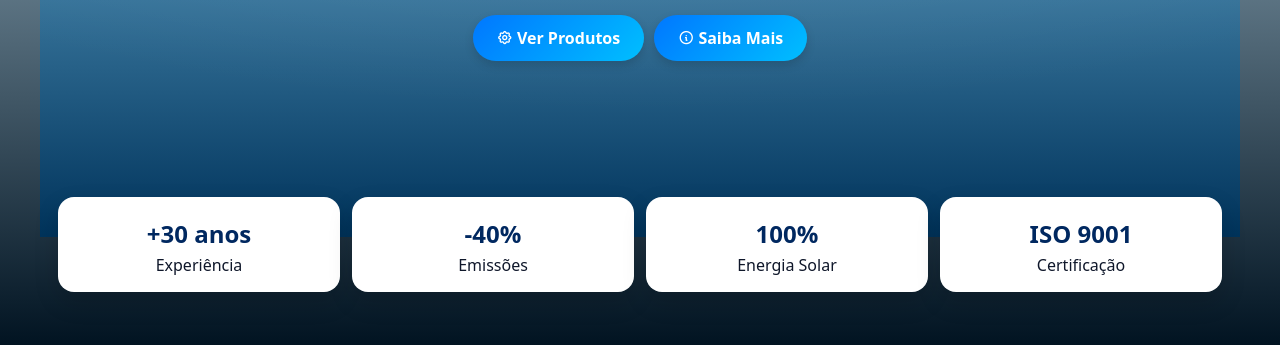
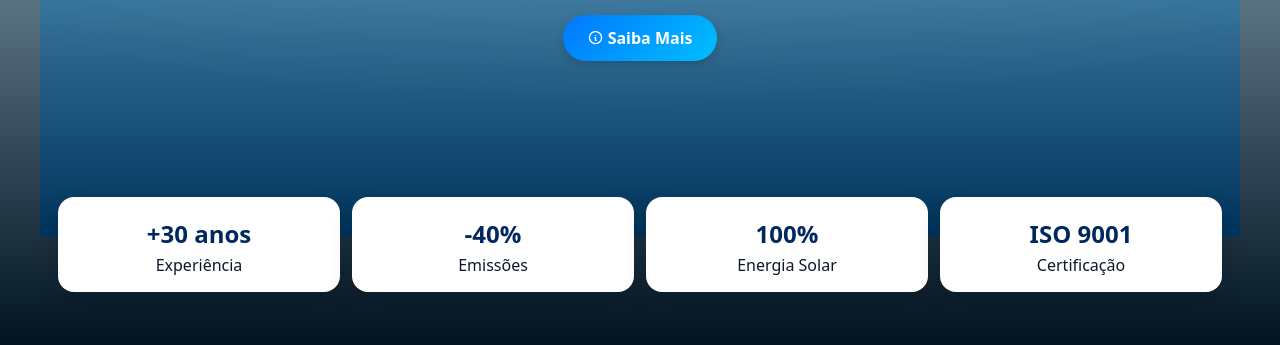
Before and after one commit to pablo-dev09/Etesc-Auto-Pecas, a plain HTML site: page index.html in a window 1280 px wide. Shown: the part 450-795 px from the top of the page. Drawn offline with nearby package versions, Linux system fonts and the light colour scheme.

Commit message:
Update index.html

```diff
--- a/index.html
+++ b/index.html
@@ -47,7 +47,6 @@
       <h1>Autopeças inteligentes e sustentáveis</h1>
       <p>Fabricação automatizada, energia limpa e compromisso com o meio ambiente.</p>
       <div class="hero-actions">
-        <a href="#produtos" class="btn primary"><i class="ti ti-settings"></i> Ver Produtos</a>
         <a href="#sobre" class="btn"><i class="ti ti-info-circle"></i> Saiba Mais</a>
       </div>
     </div>
```
